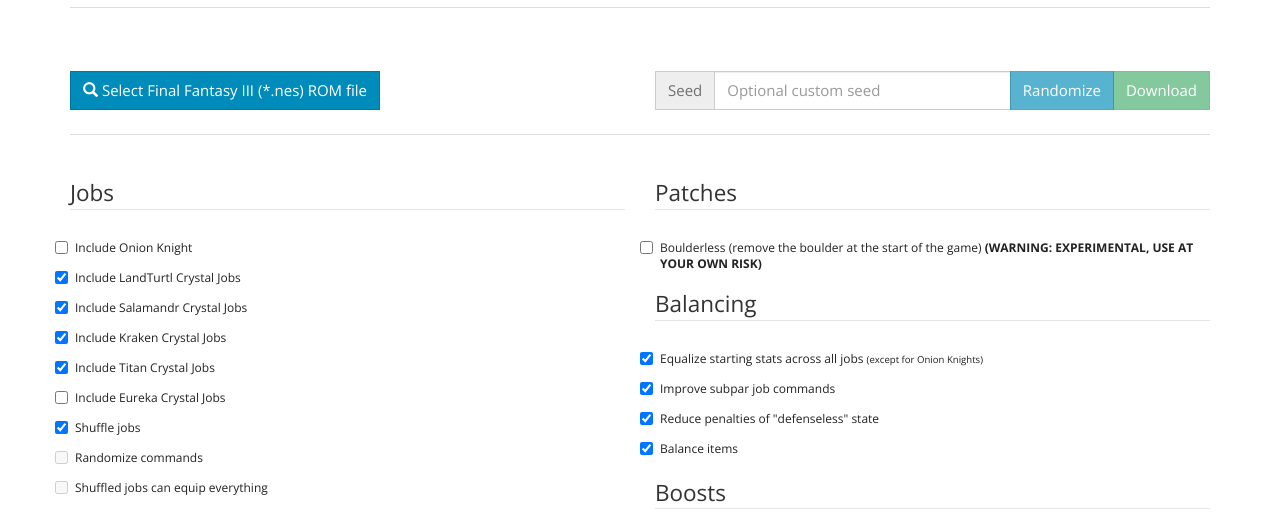
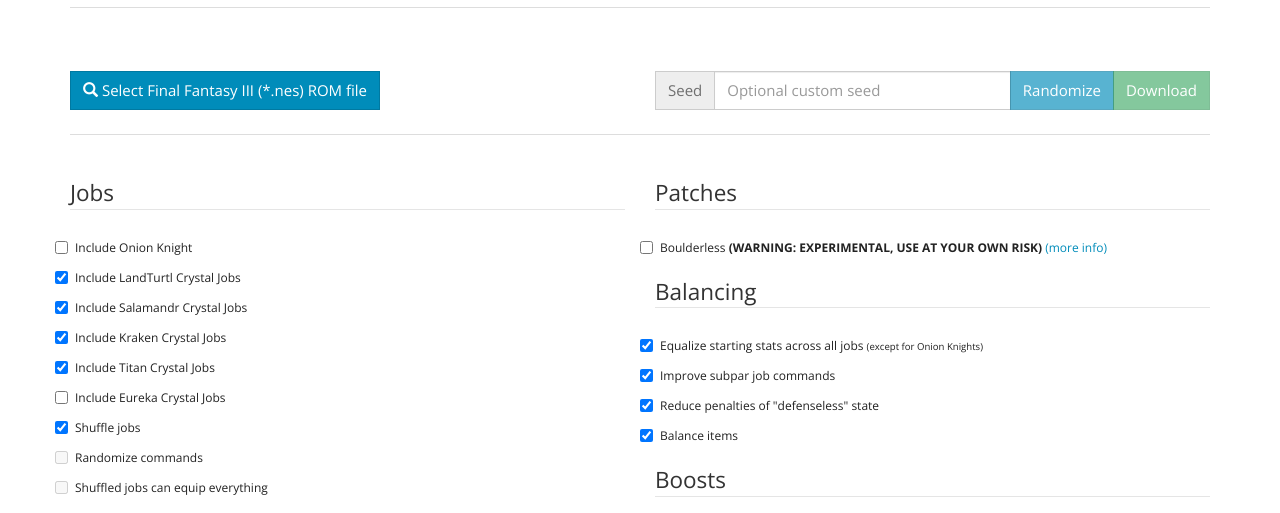
Before and after one commit to nachoyacopu/ff3-randomizer, a plain HTML site: page index.html in a window 1280 px wide. Shown: the part 239-752 px from the top of the page. Drawn offline with nearby package versions, Linux system fonts and the light colour scheme.

Commit message:
Add more information regarding boulderless mode

```diff
--- a/index.html
+++ b/index.html
@@ -208,8 +208,8 @@
                             <legend>Patches</legend>
                             <div class="form-group">
                                 <div class="checkbox">
-                                    <label>
-                                        <input type="checkbox" id="chk-patch-boulderless" /> Boulderless (remove the boulder at the start of the game) <b>(WARNING: EXPERIMENTAL, USE AT YOUR OWN RISK)</b></label>
+                                    <label data-toggle="tooltip" data-placement="bottom" title="This removes the boulder just south of Sasoon Castle that normally blocks your progress until you beat the Jinn and blow up your first airship on it - it opens up the world right away but there are some caveats you need to be aware of - check the README for more info">
+                                        <input type="checkbox" id="chk-patch-boulderless" /> Boulderless <b>(WARNING: EXPERIMENTAL, USE AT YOUR OWN RISK)</b> <a target="_blank" href="https://github.com/nachoyacopu/ff3-randomizer">(more info)</a> </label>
                                 </div>
                             </div>
                             <legend>Balancing</legend>
--- a/js/ff3-randomizer/patcher.js
+++ b/js/ff3-randomizer/patcher.js
@@ -20,10 +20,12 @@
          *  (still needs testing to ensure stuff won't break later in the game)
          */
         "boulderless": [
+            // skip collision check for the boulder
             {
                 address: 0x7C617,
                 data: [0x18, 0x60, 0xEA, 0xEA, 0xEA, 0xEA, 0xEA, 0xEA, 0xEA, 0xEA, 0xEA, 0xEA, 0xEA, 0xEA, 0xEA, 0xEA, 0xEA, 0xEA, 0xEA]
             },
+            // skip displaying the boulder
             {
                 address: 0x7D547,
                 data: [0x60, 0xEA]
```
Also changed, not shown: README.md.
